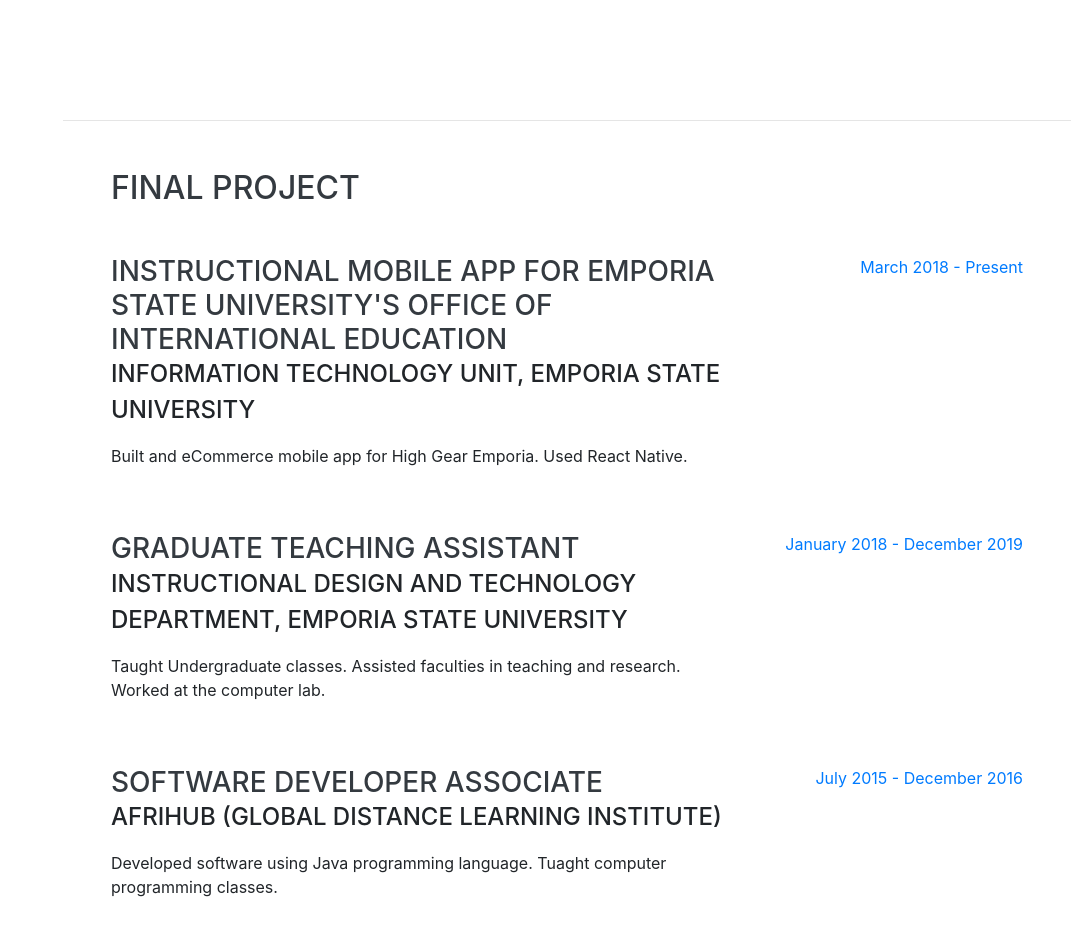
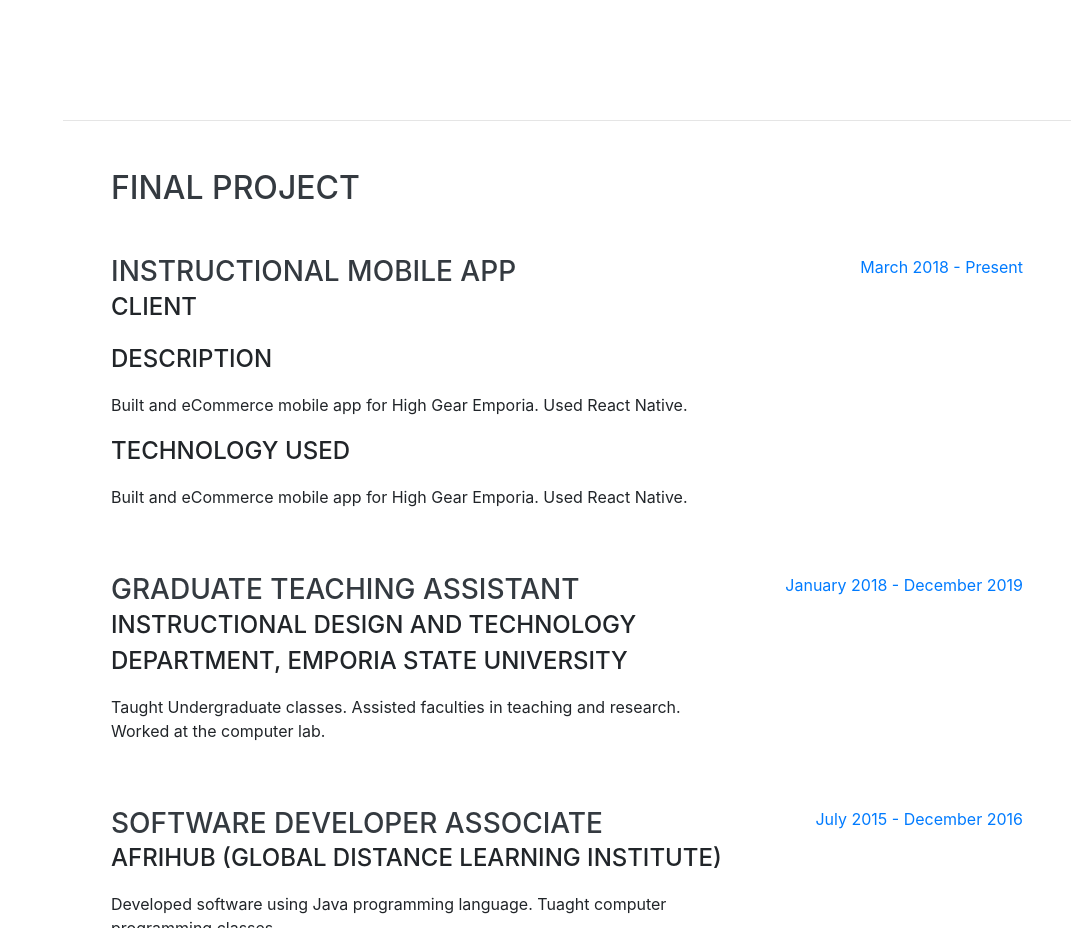
Before and after one commit to DanielAgbaji/DanielAgbaji.github.io, a website with bundled scripts: page project.html in a window 1280 px wide. Shown: the part 1480-2408 px from the top of the page, without its empty margins (209-1280 px from the left). Built offline with nearby package versions, Linux system fonts and the light colour scheme; a web font is replaced by a local one.

Commit message:
here you go again

```diff
--- a/project.html
+++ b/project.html
@@ -202,8 +202,11 @@
 
         <div class="resume-item d-flex flex-column flex-md-row justify-content-between mb-5">
           <div class="resume-content">
-            <h3 class="mb-0">Instructional Mobile App for Emporia State University's Office of International Education</h3>
-            <div class="subheading mb-3">Information Technology Unit, Emporia State University</div>
+            <h3 class="mb-0">Instructional Mobile App</h3>
+            <div class="subheading mb-3">Client</div>
+            <div class="subheading mb-3">Description</div>
+            <p>Built and eCommerce mobile app for High Gear Emporia. Used React Native.</p>
+            <div class="subheading mb-3">Technology Used</div>
             <p>Built and eCommerce mobile app for High Gear Emporia. Used React Native.</p>
           </div>
           <div class="resume-date text-md-right">
```
